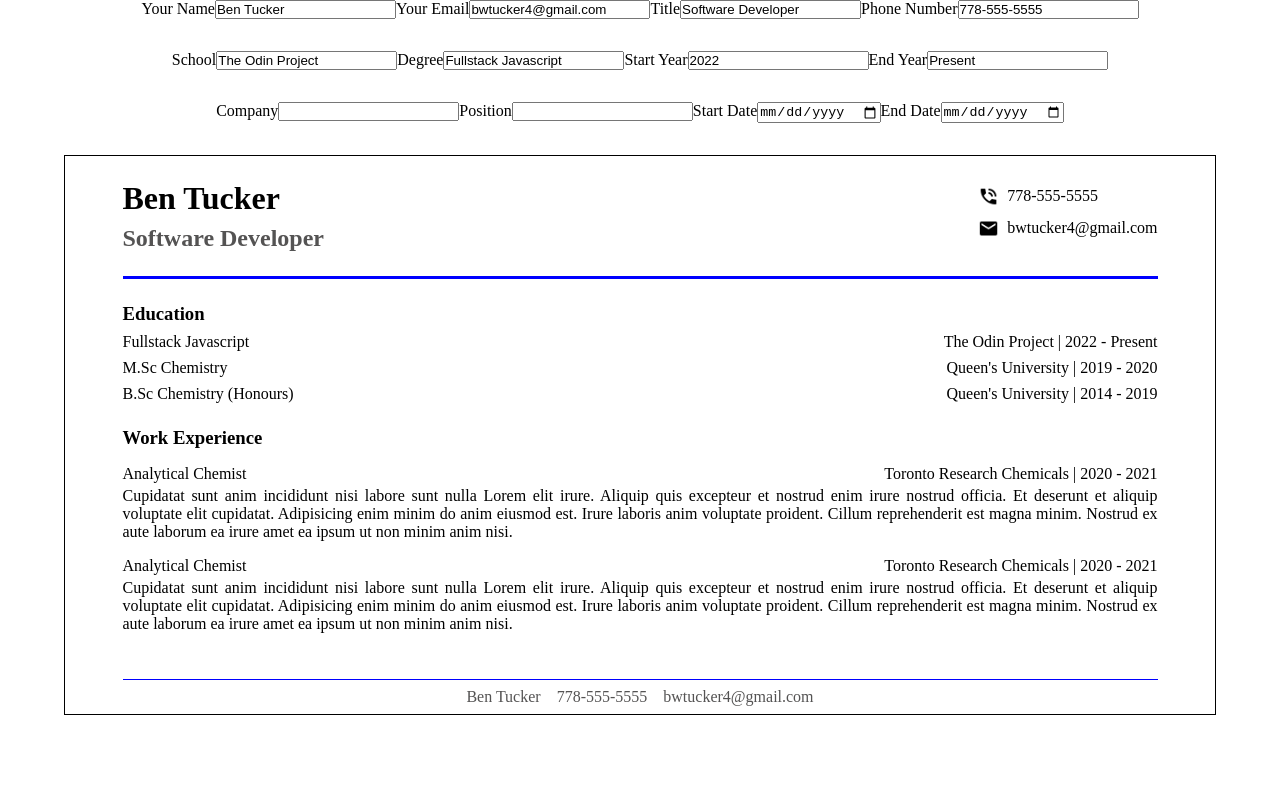
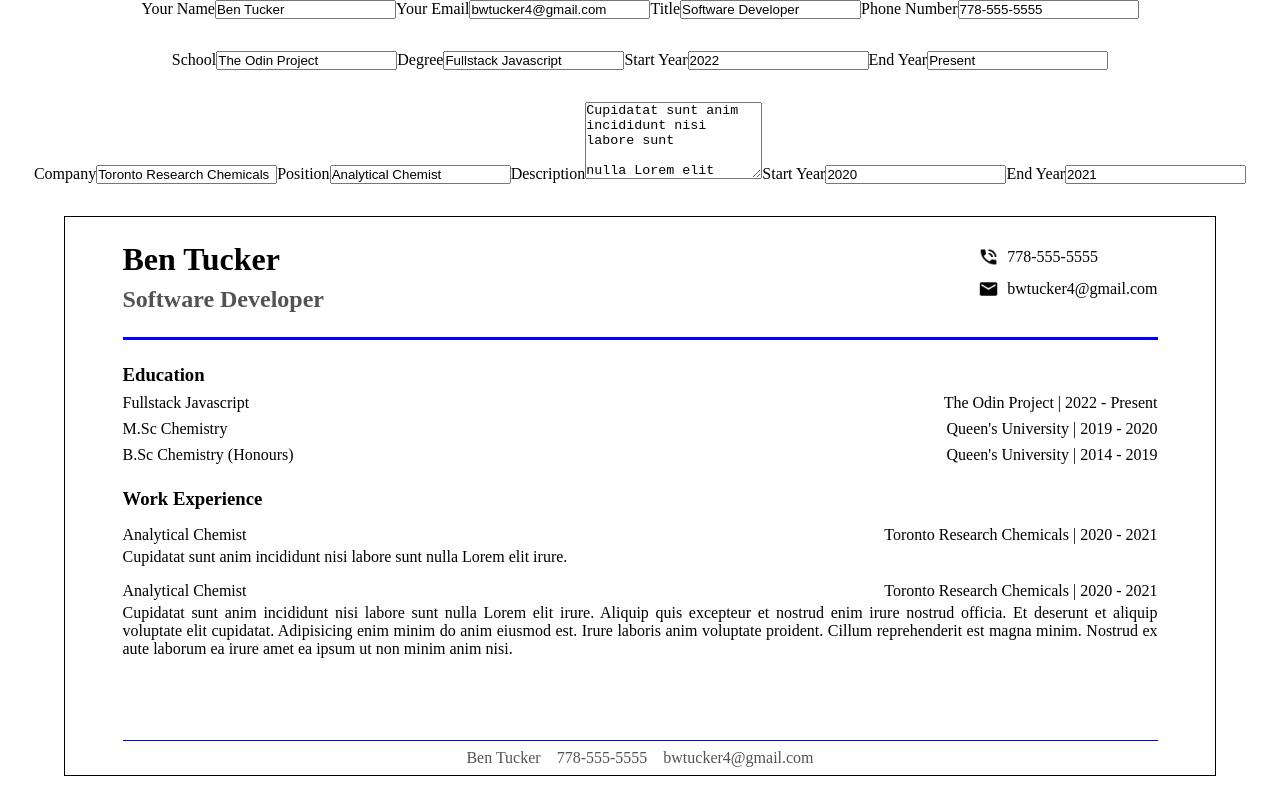
Before and after one commit to tenbucker4/employable, a React (Create React App) app in the folder cv-project/: page / in a window 1280 px wide. Built offline with nearby package versions, Linux system fonts and the light colour scheme.

Commit message:
Work experience is now linked to state and to the displayed CV

```diff
--- a/cv-project/src/App.js
+++ b/cv-project/src/App.js
@@ -25,11 +25,21 @@ class App extends Component {
                     end: "Present",
                 },
             ],
-            experience: [],
+            experience: [
+                {
+                    company: "Toronto Research Chemicals",
+                    position: "Analytical Chemist",
+                    description:
+                        "Cupidatat sunt anim incididunt nisi labore sunt nulla Lorem elit irure.",
+                    start: "2020",
+                    end: "2021",
+                },
+            ],
         };
 
         this.handlePersonalChange = this.handlePersonalChange.bind(this);
         this.handleEducationChange = this.handleEducationChange.bind(this);
+        this.handleWorkChange = this.handleWorkChange.bind(this);
     }
 
     handlePersonalChange = (e) => {
@@ -57,13 +67,26 @@ class App extends Component {
         }));
     };
 
+    handleWorkChange = (e) => {
+        const { name, value } = e.target;
+
+        this.setState(({ experience }) => ({
+            experience: [
+                {
+                    ...experience[0],
+                    [name]: value,
+                },
+            ],
+        }));
+    };
+
     render() {
         return (
             <div className="container">
                 <div className="cv-form">
                     <General onChange={this.handlePersonalChange} />
                     <Education onChange={this.handleEducationChange} />
-                    <Work />
+                    <Work onChange={this.handleWorkChange} />
                 </div>
                 <div className="cv-display">
                     <Resume
@@ -72,6 +95,7 @@ class App extends Component {
                         phone={this.state.personalDetails.phone}
                         email={this.state.personalDetails.email}
                         education={this.state.education}
+                        experience={this.state.experience}
                     />
                 </div>
             </div>
--- a/cv-project/src/components/Resume.js
+++ b/cv-project/src/components/Resume.js
@@ -56,21 +56,17 @@ class Resume extends Component {
                     <h3>Work Experience</h3>
                     <div className="work-entry">
                         <div className="work-heading">
-                            <p>Analytical Chemist</p>
+                            <p>{this.props.experience[0].position}</p>
                             <p>
-                                Toronto Research Chemicals |{" "}
-                                <span>2020 - 2021</span>
+                                {this.props.experience[0].company} |{" "}
+                                <span>
+                                    {this.props.experience[0].start} -{" "}
+                                    {this.props.experience[0].end}
+                                </span>
                             </p>
                         </div>
                         <div className="work-details">
-                            Cupidatat sunt anim incididunt nisi labore sunt
-                            nulla Lorem elit irure. Aliquip quis excepteur et
-                            nostrud enim irure nostrud officia. Et deserunt et
-                            aliquip voluptate elit cupidatat. Adipisicing enim
-                            minim do anim eiusmod est. Irure laboris anim
-                            voluptate proident. Cillum reprehenderit est magna
-                            minim. Nostrud ex aute laborum ea irure amet ea
-                            ipsum ut non minim anim nisi.
+                            {this.props.experience[0].description}
                         </div>
                     </div>
                     <div className="work-entry">
--- a/cv-project/src/components/Work.js
+++ b/cv-project/src/components/Work.js
@@ -9,13 +9,46 @@ class Work extends Component {
         return (
             <form>
                 <label htmlFor="company">Company</label>
-                <input id="company" type="text" />
+                <input
+                    id="company"
+                    type="text"
+                    name="company"
+                    defaultValue="Toronto Research Chemicals"
+                    onChange={this.props.onChange}
+                />
                 <label htmlFor="position">Position</label>
-                <input id="position" type="text" />
-                <label htmlFor="workStartDate">Start Date</label>
-                <input id="workStartDate" type="date" />
-                <label htmlFor="workEndDate">End Date</label>
-                <input id="workEndDate" type="date" />
+                <input
+                    id="position"
+                    type="text"
+                    name="position"
+                    defaultValue="Analytical Chemist"
+                    onChange={this.props.onChange}
+                />
+                <label htmlFor="description">Description</label>
+                <textarea
+                    id="description"
+                    name="description"
+                    rows={5}
+                    defaultValue="Cupidatat sunt anim incididunt nisi labore sunt
+                            nulla Lorem elit irure."
+                    onChange={this.props.onChange}
+                ></textarea>
+                <label htmlFor="workStartDate">Start Year</label>
+                <input
+                    id="workStartDate"
+                    type="text"
+                    name="start"
+                    defaultValue="2020"
+                    onChange={this.props.onChange}
+                />
+                <label htmlFor="workEndDate">End Year</label>
+                <input
+                    id="workEndDate"
+                    type="text"
+                    name="end"
+                    defaultValue="2021"
+                    onChange={this.props.onChange}
+                />
             </form>
         );
     }
```
